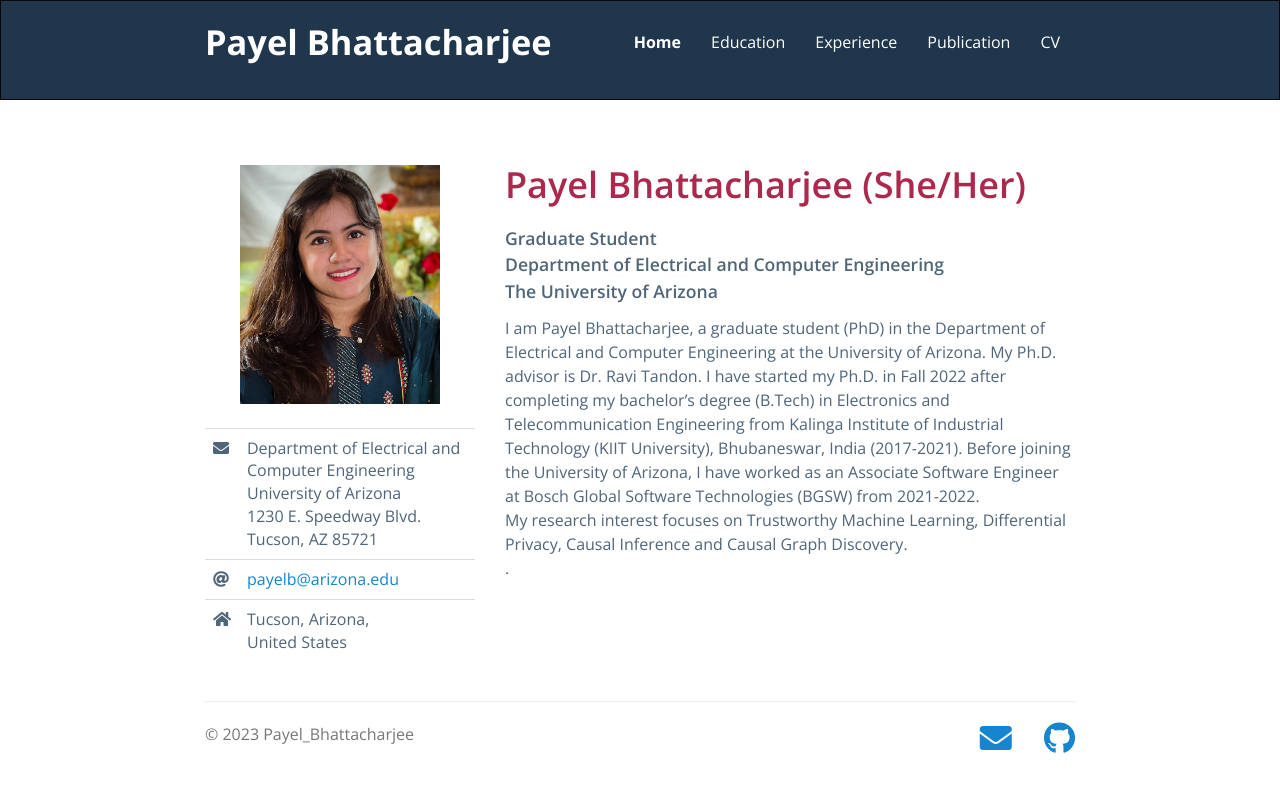
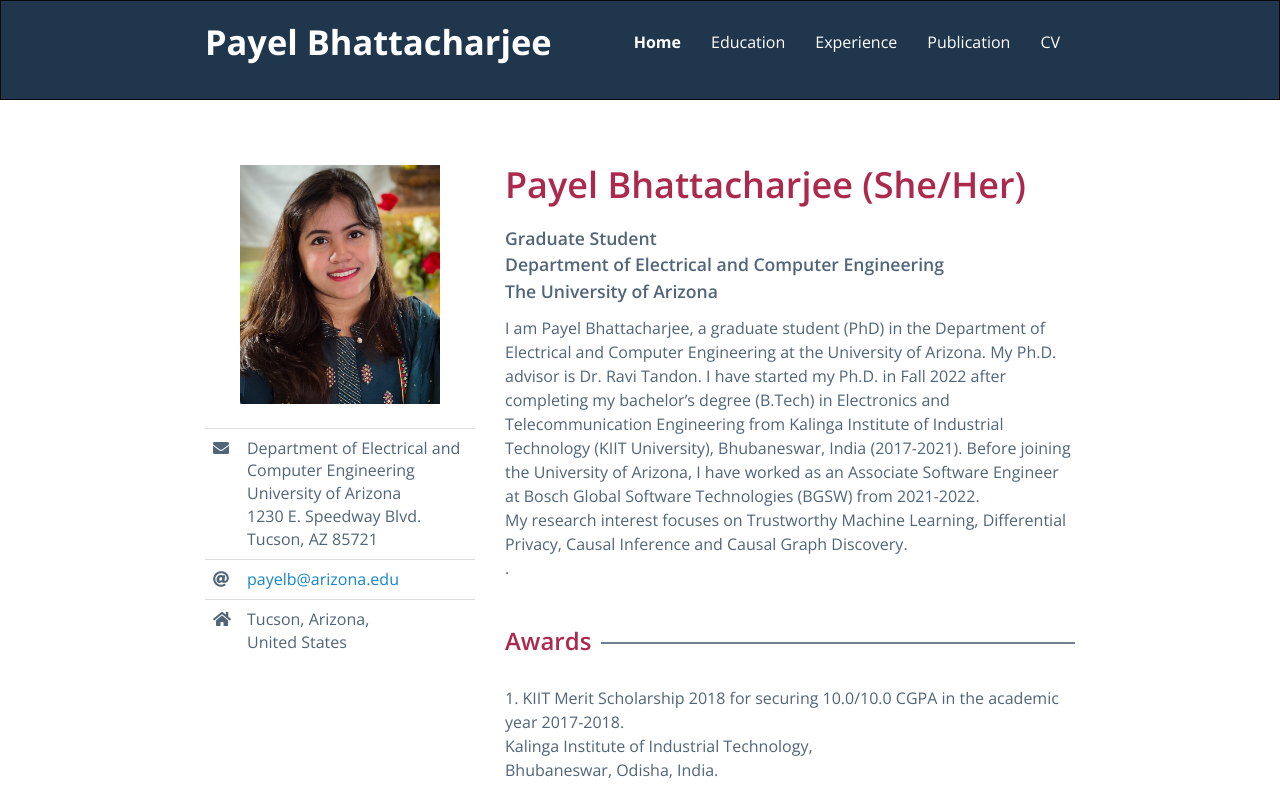
Before and after one commit to PayelBhattacharjee14/PayelBhattacharjee14.github.io, a plain HTML site: page index.html in a window 1280 px wide. Shown: the top 800 px of the page. Drawn offline with nearby package versions, Linux system fonts and the light colour scheme; some icons are missing.

Commit message:
Update index.html

```diff
--- a/index.html
+++ b/index.html
@@ -107,6 +107,16 @@
         My research interest focuses on Trustworthy Machine Learning, Differential Privacy, Causal Inference and Causal Graph Discovery. <br />
 
 .</p>
+        <h3 class="push-down-3"><span> Awards </span></h3>
+                  <p>
+        1. KIIT Merit Scholarship 2018 for securing 10.0/10.0 CGPA in the academic year 2017-2018.
+        <br> Kalinga Institute of Industrial Technology,
+        <br> Bhubaneswar, Odisha, India.
+        </p>
+        1. People's Choice Award for presenting the research work titled "CURATE: Scaling up Differentially Private Causal Graph Discovery".
+        <br> ECE Graduate Poster Symposium 2024,
+        <br> The University of Arizona, Tucson, AZ, USA.
+        </p>
 
 
 
```
